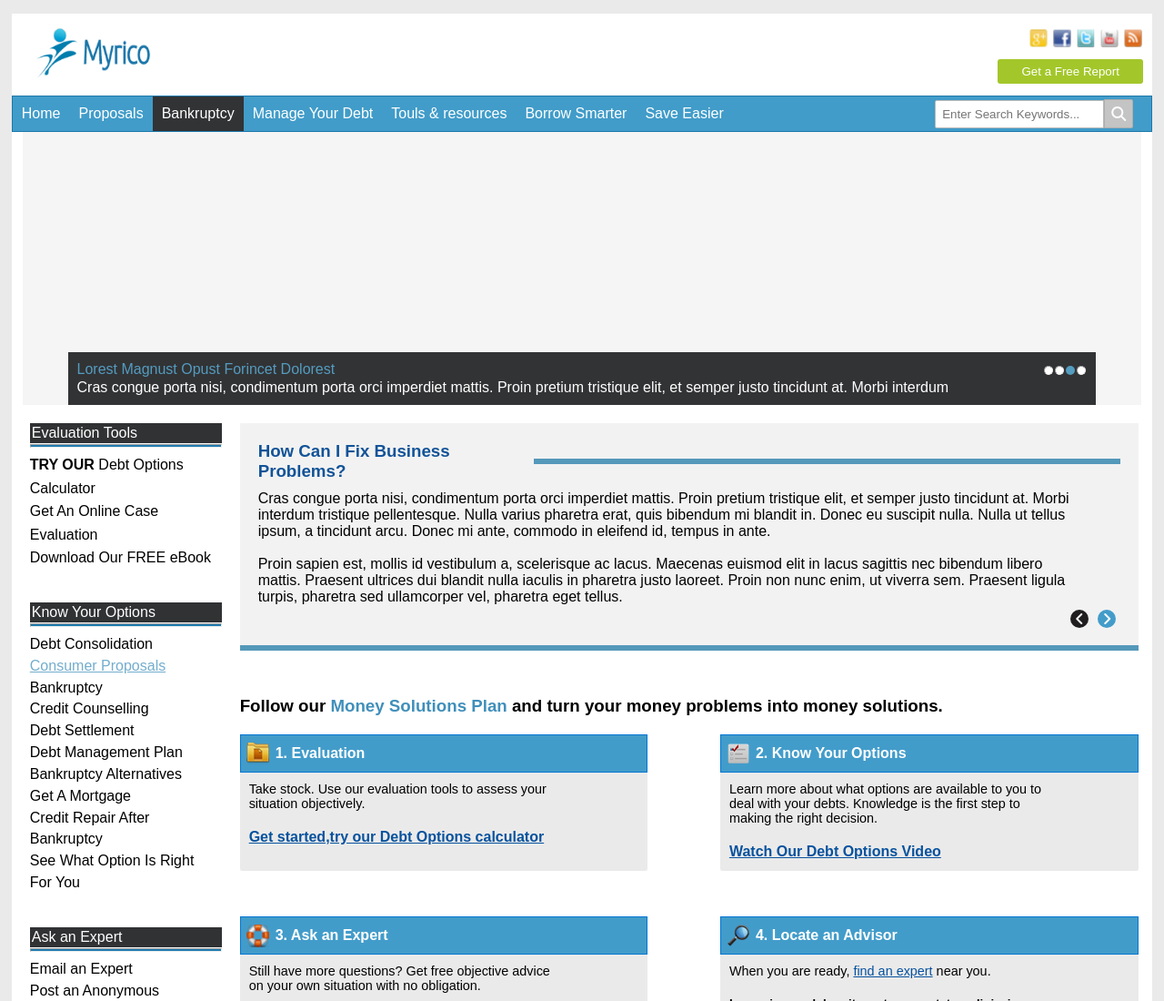
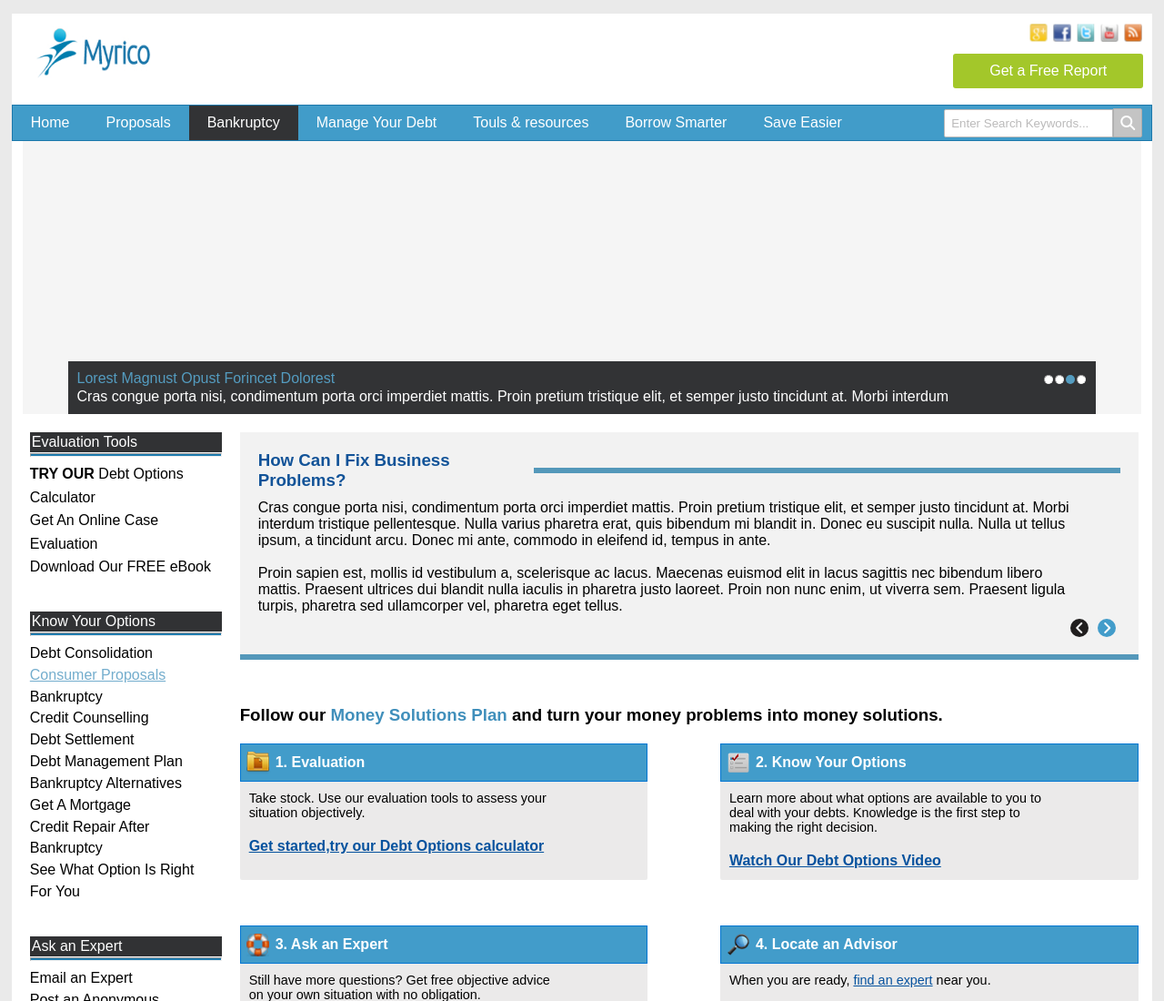
Before and after one commit to handeozcan/myrico, a plain HTML site: page index.html in a window 1280 px wide. Shown: the top 1100 px of the page at 91% size. Drawn offline with Linux system fonts and the light colour scheme.

Commit message:
style changes

```diff
--- a/css/style.css
+++ b/css/style.css
@@ -50,10 +50,10 @@ body {
 }
 
 .header_button {
-    width: 160px;
-    padding: 6px 10px;
+    padding: 10px 40px;
     margin-right: 10px;
     color: white;
+    font-size: 1rem;
     border-radius: 3px;
     border: none;
     background-color: rgb(163, 199, 42);
@@ -65,10 +65,11 @@ body {
     border: 1px solid rgb(28, 120, 171);
     display: flex;
     justify-content: space-between;
+    margin-top: 10px;
 }
 
 .navbar_section div a {
-    padding: 10px 10px;
+    padding: 10px 20px;
     float: left;
     text-decoration: none;
     color: white;
@@ -82,7 +83,7 @@ body {
 .search_section {
     display: flex;
     align-items: center;
-    margin-right: 20px;
+    margin-right: 10px;
     border-radius: 0 7px 7px 0;
     padding: 0;
 }
@@ -95,7 +96,9 @@ body {
     border: 1px solid rgb(187, 186, 186);
 
 }
-
+.search::placeholder{
+    color: rgb(187, 186, 186);
+}
 .search_icon {
     border-radius: 0 2px 2px 0;
     border: 1px solid rgb(174, 174, 174);
```
